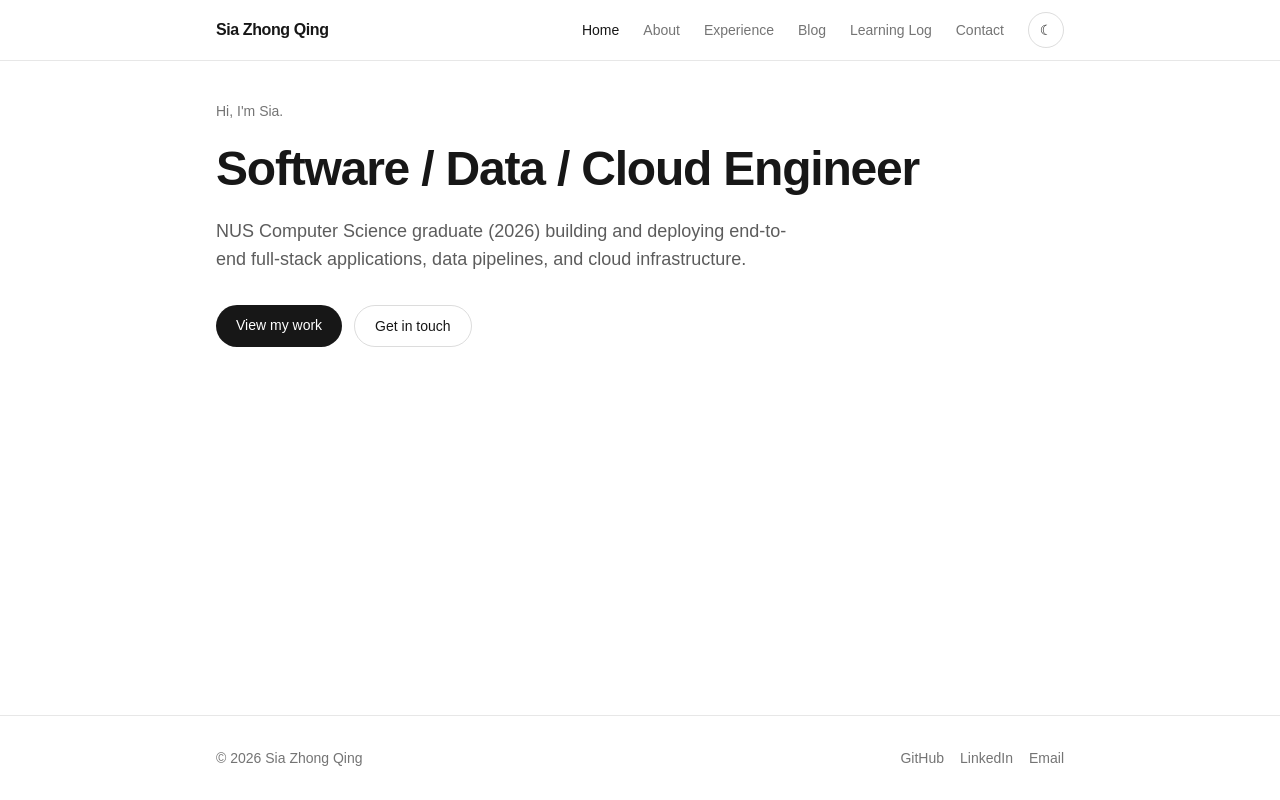
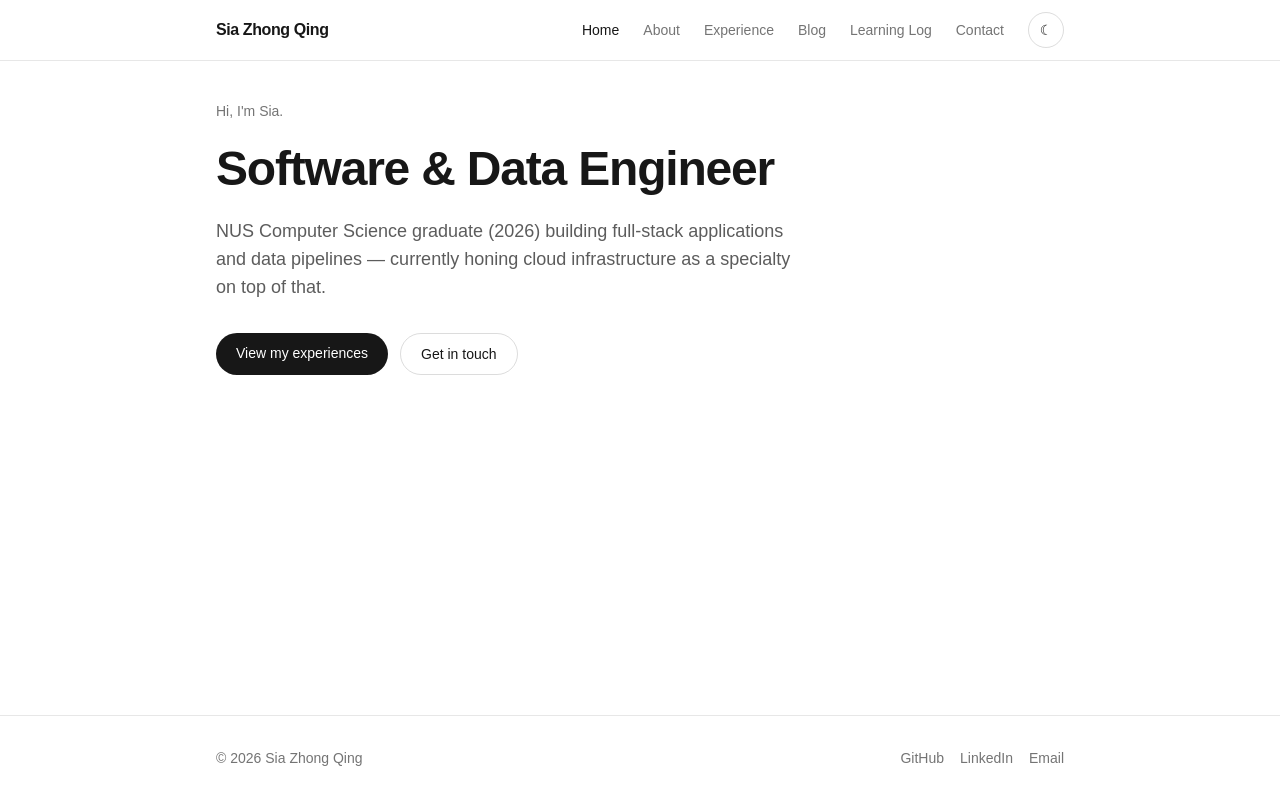
Before and after one commit to starsia/personal-website, a Next.js app: page / in a window 1280 px wide. Built offline with nearby package versions, Linux system fonts and the light colour scheme.

Commit message:
Specialise role

```diff
--- a/src/app/experience/page.tsx
+++ b/src/app/experience/page.tsx
@@ -11,8 +11,9 @@ export default function ExperiencePage() {
     <div>
       <h1 className="text-2xl font-semibold tracking-tight">Experience</h1>
       <p className="mt-4 max-w-2xl text-foreground/70">
-        Case studies from my time as a Cloud Engineer, Software Engineer
-        Intern, and Data Analyst Intern.
+        Case studies in software and data engineering, plus the cloud
+        infrastructure work I&apos;m currently building depth in as a
+        specialty.
       </p>
 
       <div className="mt-10 flex flex-col gap-8">
--- a/src/app/page.tsx
+++ b/src/app/page.tsx
@@ -11,16 +11,16 @@ export default function Home() {
         {siteConfig.title}
       </h1>
       <p className="max-w-xl text-lg text-foreground/70">
-        NUS Computer Science graduate (2026) building and deploying
-        end-to-end full-stack applications, data pipelines, and cloud
-        infrastructure.
+        NUS Computer Science graduate (2026) building full-stack
+        applications and data pipelines — currently honing cloud
+        infrastructure as a specialty on top of that.
       </p>
       <div className="mt-2 flex flex-wrap gap-3">
         <Link
           href="/experience"
           className="rounded-full bg-foreground px-5 py-2.5 text-sm font-medium text-background transition-colors hover:opacity-90"
         >
-          View my work
+          View my experiences
         </Link>
         <Link
           href="/contact"
--- a/src/lib/site-config.ts
+++ b/src/lib/site-config.ts
@@ -1,8 +1,8 @@
 export const siteConfig = {
   name: "Sia Zhong Qing",
-  title: "Software / Data / Cloud Engineer",
+  title: "Software & Data Engineer",
   description:
-    "Portfolio and blog of Sia Zhong Qing — NUS Computer Science graduate, software/data/cloud engineer.",
+    "Portfolio and blog of Sia Zhong Qing — NUS Computer Science graduate, software and data engineer building cloud infrastructure skills.",
   email: "starsia93@gmail.com",
   links: {
     github: "https://github.com/starsia",
```
Also changed, not shown: 1 other file (tests, documents, lock files or other folders).
